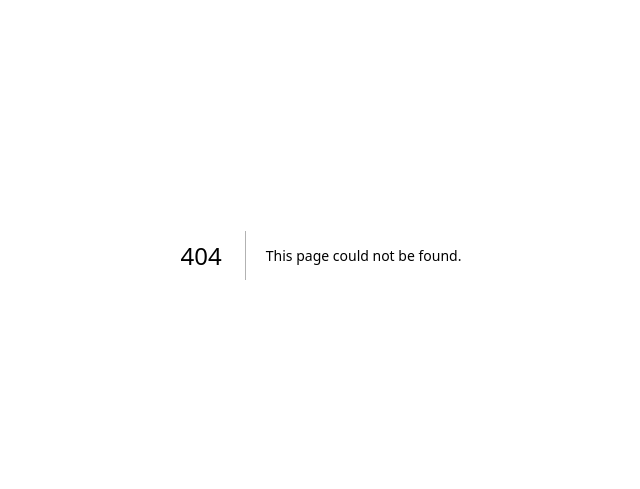
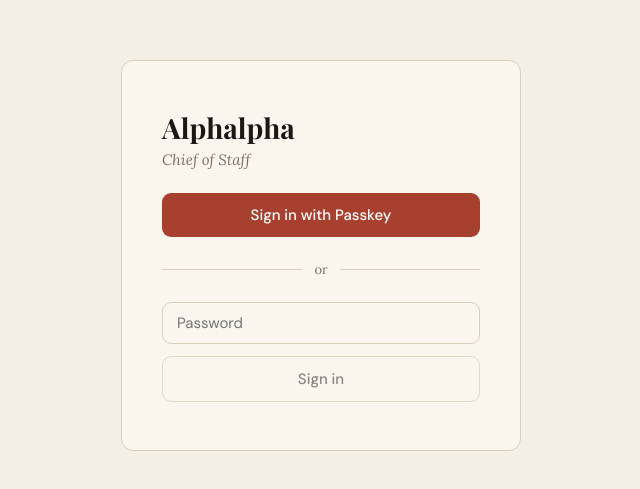
Before and after one commit to alphalpha-labs/alphalpha-dashboard, a Next.js app: page /login in a window 1280 px wide. Before the commit this address had no page. Shown: the part 145-634 px from the top of the page, without its empty margins (319-959 px from the left). Built offline with nearby package versions, Linux system fonts and the light colour scheme; a web font is replaced by a local one.

Commit message:
Add login page with passkey button and password fallback

```diff
--- /dev/null
+++ b/app/login/page.tsx
@@ -0,0 +1,97 @@
+'use client';
+import { useState } from 'react';
+import { startAuthentication } from '@simplewebauthn/browser';
+
+export default function LoginPage() {
+  const [password, setPassword] = useState('');
+  const [error, setError] = useState('');
+  const [loading, setLoading] = useState(false);
+
+  async function handlePasskey() {
+    setError('');
+    setLoading(true);
+    try {
+      const optRes = await fetch('/api/auth/login-options');
+      if (!optRes.ok) throw new Error('options failed');
+      const options = await optRes.json();
+      const credential = await startAuthentication({ optionsJSON: options });
+      const verifyRes = await fetch('/api/auth/login', {
+        method: 'POST',
+        headers: { 'Content-Type': 'application/json' },
+        body: JSON.stringify(credential),
+      });
+      if (verifyRes.ok) {
+        window.location.href = '/';
+      } else {
+        setError('Passkey failed — try your password');
+      }
+    } catch {
+      setError('Passkey failed — try your password');
+    } finally {
+      setLoading(false);
+    }
+  }
+
+  async function handlePassword(e: React.FormEvent) {
+    e.preventDefault();
+    setError('');
+    setLoading(true);
+    try {
+      const res = await fetch('/api/auth/login', {
+        method: 'POST',
+        headers: { 'Content-Type': 'application/json' },
+        body: JSON.stringify({ password }),
+      });
+      if (res.ok) {
+        window.location.href = '/';
+      } else {
+        setError('Incorrect password');
+      }
+    } catch {
+      setError('Incorrect password');
+    } finally {
+      setLoading(false);
+    }
+  }
+
+  return (
+    <div className="authPage">
+      <div className="authCard">
+        <div>
+          <h1 className="authTitle">Alphalpha</h1>
+          <p className="authSubtitle">Chief of Staff</p>
+        </div>
+        <button
+          className="authBtn authBtn--primary"
+          onClick={handlePasskey}
+          disabled={loading}
+        >
+          Sign in with Passkey
+        </button>
+        <div className="authDivider">or</div>
+        <form
+          onSubmit={handlePassword}
+          style={{ display: 'flex', flexDirection: 'column', gap: 12 }}
+        >
+          <input
+            type="password"
+            className="authInput"
+            placeholder="Password"
+            value={password}
+            onChange={e => setPassword(e.target.value)}
+            disabled={loading}
+            autoComplete="current-password"
+          />
+          <button
+            type="submit"
+            className="authBtn authBtn--secondary"
+            disabled={loading || !password}
+          >
+            Sign in
+          </button>
+        </form>
+        {error && <p className="authError">{error}</p>}
+      </div>
+    </div>
+  );
+}
```
